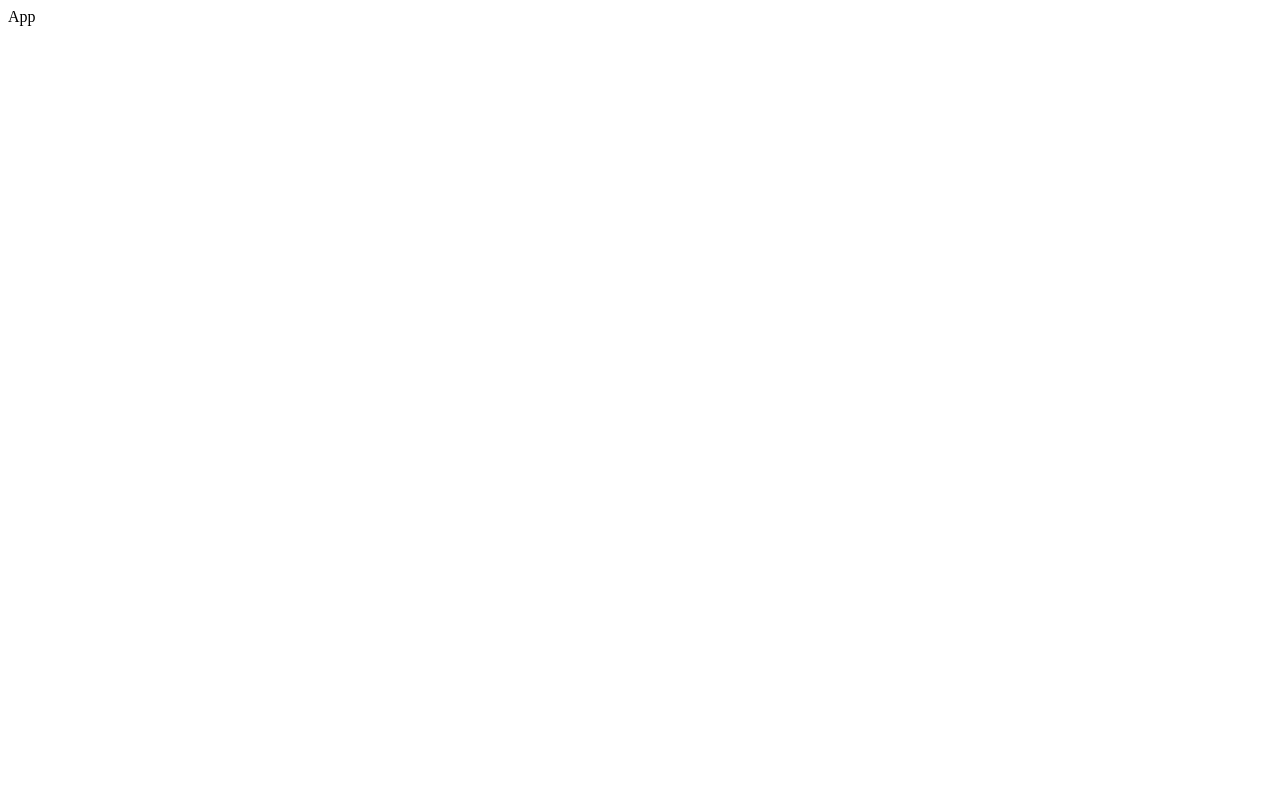
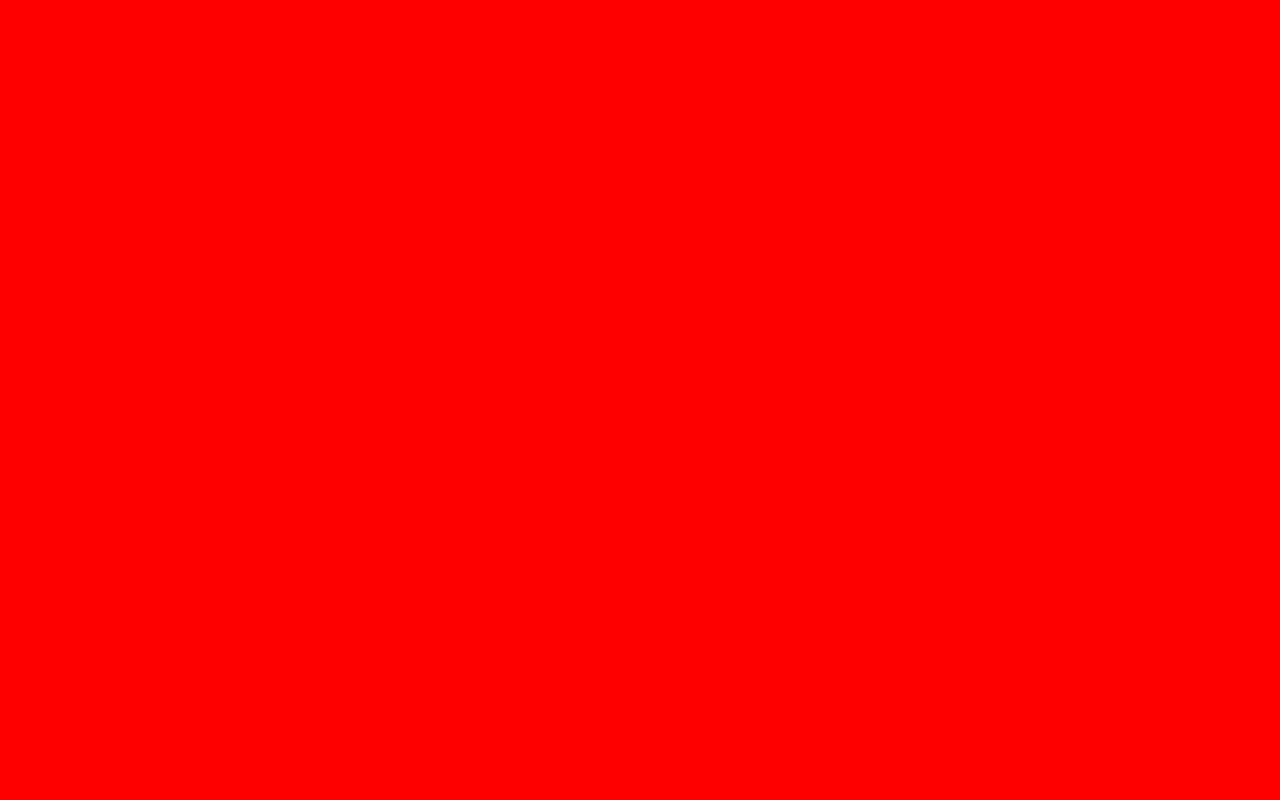
Before and after one commit to Shanmukh459/CoronaVirus-voronoi-overlay, a React (Vite) app: page / in a window 1280 px wide. Built offline with nearby package versions, Linux system fonts and the light colour scheme.

Commit message:
basic setup of the component

```diff
--- a/index.html
+++ b/index.html
@@ -4,6 +4,7 @@
     <meta charset="UTF-8" />
     <link rel="icon" type="image/svg+xml" href="/vite.svg" />
     <meta name="viewport" content="width=device-width, initial-scale=1.0" />
+    <link href="./src/styles.css" rel="stylesheet" />
     <title>Corona Virus Deaths Over Time with Voronoi Overlay</title>
   </head>
   <body>
--- a/src/App.jsx
+++ b/src/App.jsx
@@ -1,8 +1,12 @@
 import React from 'react'
+import { LineChart } from './LineChart'
+
+const width = window.innerWidth
+const height = window.innerHeight
 
 function App() {
   return (
-    <div>App</div>
+    <LineChart width={width} height={height} />
   )
 }
 
--- /dev/null
+++ b/src/LineChart.jsx
@@ -0,0 +1,7 @@
+import React from 'react'
+
+export const LineChart = ({width, height}) => {
+  return (
+    <svg width={width} height={height}></svg>
+  )
+}
--- /dev/null
+++ b/src/styles.css
@@ -0,0 +1,8 @@
+body {
+  margin: 0;
+  overflow: hidden;
+}
+
+svg {
+  background-color: red;
+}
```
Also changed, not shown: 1 other file (tests, documents, lock files or other folders).
